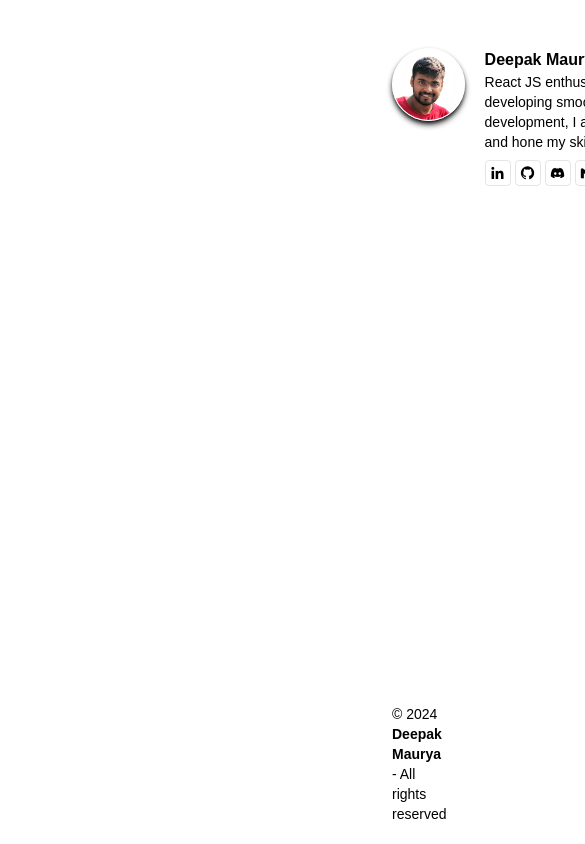
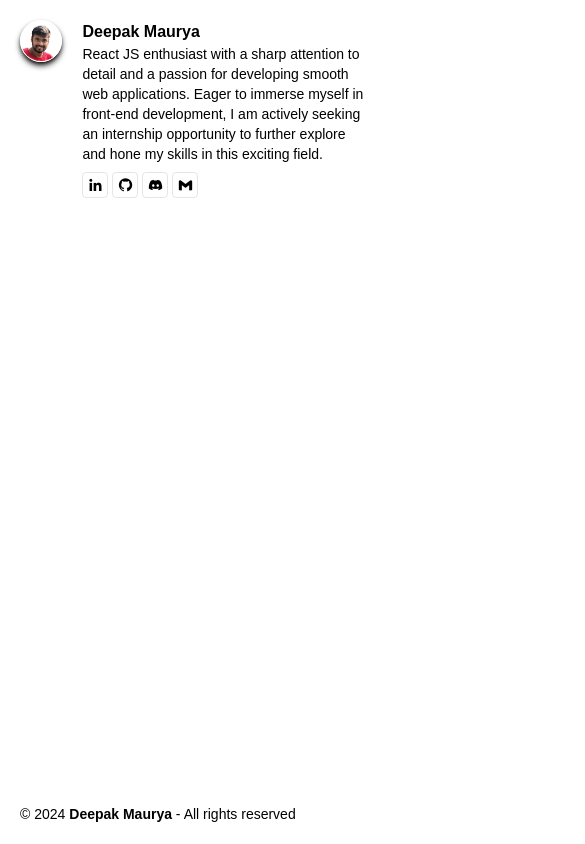
Before and after one commit to thedeepakmaurya/portfolio, a React (Create React App) app: page / in a window 390 px wide. Shown: the top 844 px of the page, 585 px wide, since content can reach past the window. Built offline with nearby package versions, Linux system fonts and the light colour scheme.

Commit message:
media query test

```diff
--- a/src/components/App.jsx
+++ b/src/components/App.jsx
@@ -3,7 +3,7 @@ import Profile from "./Profile";
 
 function App() {
   return (
-    <div className="ml-96 mr-96 min-w-[600px] p-2 mt-10 mb-10">
+    <div className=" sm:ml-5 sm:mr-5 sm:mt-5 sm:mb-10 xl:ml-96 xl:mr-96 xl:mt-10 xl:mb-10">
         <Profile/>
         <Footer/>
     </div>
--- a/tailwind.config.js
+++ b/tailwind.config.js
@@ -2,6 +2,22 @@
 module.exports = {
   content: ["./src/**/*.{html,js,jsx}"],
   theme: {
+    screens: {
+      'sm': {'min': '320px', 'max': '639px'},
+      // => @media (min-width: 320px and max-width: 639px) { ... }
+
+      'md': {'min': '768px', 'max': '1023px'},
+      // => @media (min-width: 768px and max-width: 1023px) { ... }
+
+      'lg': {'min': '1024px', 'max': '1279px'},
+      // => @media (min-width: 1024px and max-width: 1279px) { ... }
+
+      'xl': {'min': '1280px', 'max': '1535px'},
+      // => @media (min-width: 1280px and max-width: 1535px) { ... }
+
+      '2xl': {'min': '1536px'},
+      // => @media (min-width: 1536px) { ... }
+    },
     extend: {},
   },
   plugins: [],
```
